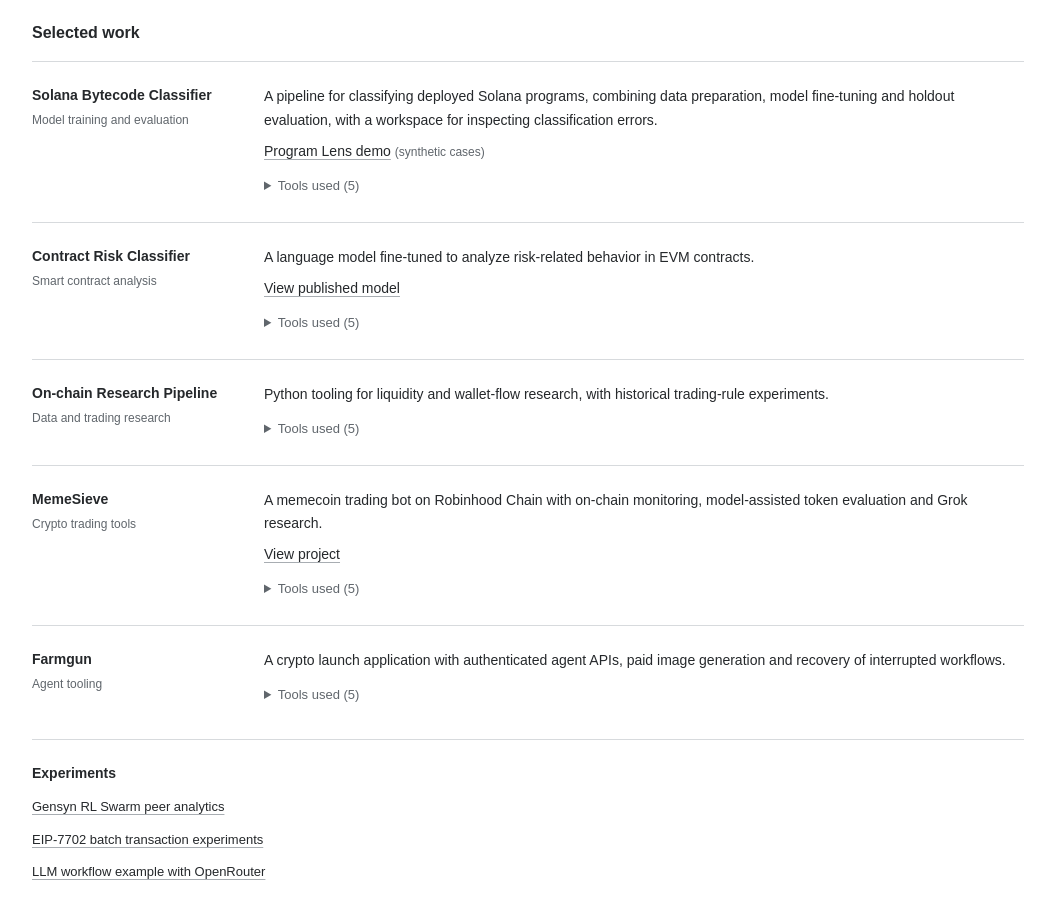
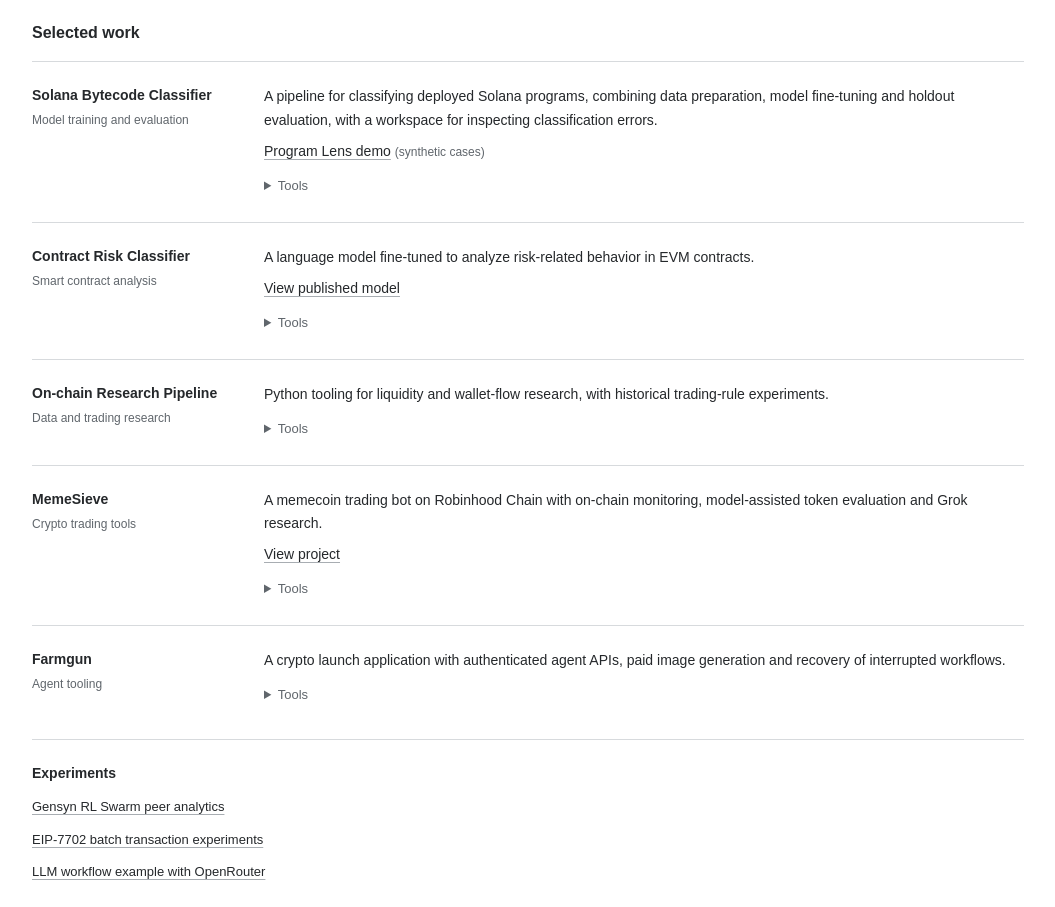
Before and after one commit to ethduke/ethduke.github.io, a plain HTML site: page index.html in a window 1280 px wide. Shown: the part 117-1024 px from the top of the page, without its empty margins (112-1167 px from the left). Drawn offline with Linux system fonts and the light colour scheme.

Commit message:
style: shorten project disclosure labels to tools

```diff
--- a/index.html
+++ b/index.html
@@ -109,7 +109,7 @@
             <p>A pipeline for classifying deployed Solana programs, combining data preparation, model fine-tuning and holdout evaluation, with a workspace for inspecting classification errors.</p>
             <p id="program-lens"><a href="https://ethduke.github.io/program-lens/">Program Lens demo</a> <span class="secondary">(synthetic cases)</span></p>
             <details class="project-tools">
-              <summary aria-label="Tools used for Solana Bytecode Classifier">Tools used (5)</summary>
+              <summary aria-label="Tools for Solana Bytecode Classifier">Tools</summary>
               <ul class="tool-list"><li>Qwen3-8B</li><li>LoRA</li><li>Claude Sonnet</li><li>React</li><li>TypeScript</li></ul>
             </details>
           </div>
@@ -121,7 +121,7 @@
             <p>A language model fine-tuned to analyze risk-related behavior in EVM contracts.</p>
             <p><a href="https://huggingface.co/ethduke/robinhood-contract-traps-qwen3.5-0.8b-lora" rel="noreferrer">View published model</a></p>
             <details class="project-tools">
-              <summary aria-label="Tools used for Contract Risk Classifier">Tools used (5)</summary>
+              <summary aria-label="Tools for Contract Risk Classifier">Tools</summary>
               <ul class="tool-list"><li>Python</li><li>PyTorch</li><li>Hugging Face Transformers</li><li>PEFT / LoRA</li><li>Qwen3.5-0.8B</li></ul>
             </details>
           </div>
@@ -132,7 +132,7 @@
           <div class="project-copy">
             <p>Python tooling for liquidity and wallet-flow research, with historical trading-rule experiments.</p>
             <details class="project-tools">
-              <summary aria-label="Tools used for On-chain Research Pipeline">Tools used (5)</summary>
+              <summary aria-label="Tools for On-chain Research Pipeline">Tools</summary>
               <ul class="tool-list"><li>Python</li><li>Polars</li><li>NumPy</li><li>Parquet</li><li>xAI Responses API</li></ul>
             </details>
           </div>
@@ -144,7 +144,7 @@
             <p>A memecoin trading bot on Robinhood Chain with on-chain monitoring, model-assisted token evaluation and Grok research.</p>
             <p><a href="https://memesieve.xyz/" rel="noreferrer">View project</a></p>
             <details class="project-tools">
-              <summary aria-label="Tools used for MemeSieve">Tools used (5)</summary>
+              <summary aria-label="Tools for MemeSieve">Tools</summary>
               <ul class="tool-list"><li>Python</li><li>Web3.py</li><li>Polars</li><li>SQLite</li><li>xAI Responses API</li></ul>
             </details>
           </div>
@@ -155,7 +155,7 @@
           <div class="project-copy">
             <p>A crypto launch application with authenticated agent APIs, paid image generation and recovery of interrupted workflows.</p>
             <details class="project-tools">
-              <summary aria-label="Tools used for Farmgun">Tools used (5)</summary>
+              <summary aria-label="Tools for Farmgun">Tools</summary>
               <ul class="tool-list"><li>TypeScript</li><li>Node.js</li><li>Grok image generation</li><li>HTTP 402</li><li>USDG</li></ul>
             </details>
           </div>
```
Also changed, not shown: index.md (+5 -5 lines).
